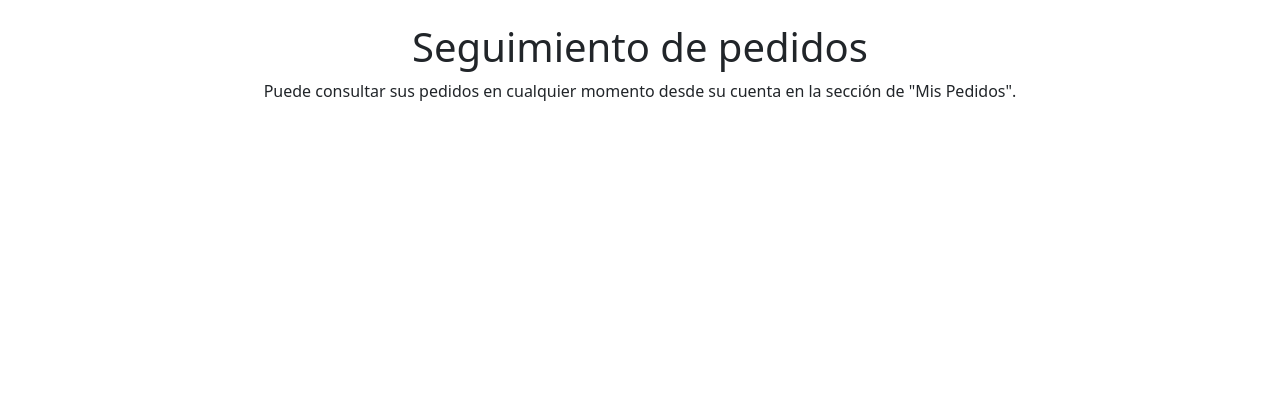
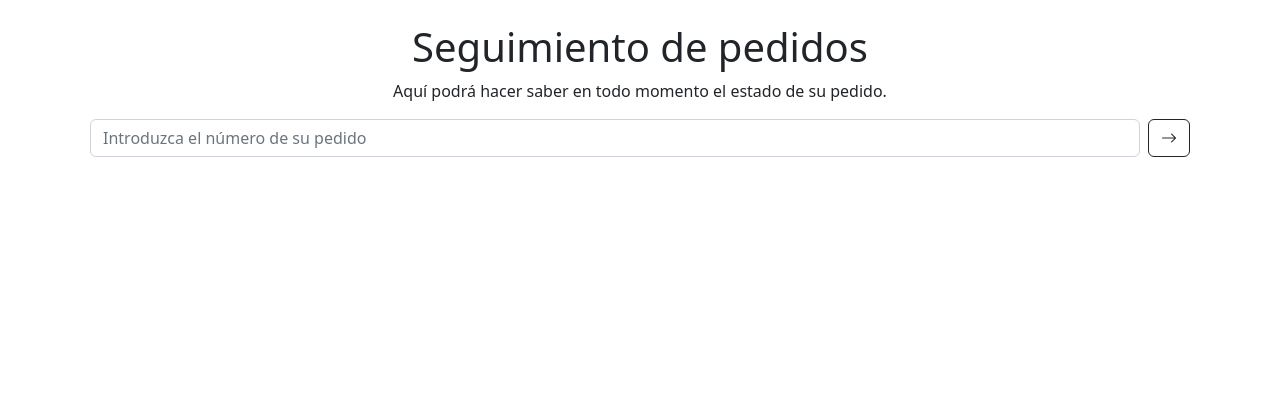
Before and after one commit to marsamber/PGPI, a Django app: page /seguimientoPedidos/ in a window 1280 px wide. Shown: the part 233-630 px from the top of the page. Run offline with Django 4.2, Linux system fonts and the light colour scheme; data comes from the database, SQL or seed files in the repository; some libraries are stand-ins or nearby versions.

Commit message:
Seguimiento Pedido

```diff
--- a/code/rentATractor/app/forms.py
+++ b/code/rentATractor/app/forms.py
@@ -88,3 +88,6 @@ class Step1Form(forms.Form):
         attrs={"class": "form-control me-2", "placeholder": "Nombre del país"}), label="País", required=True)
     phone = forms.CharField(widget=forms.TextInput(
         attrs={"class": "form-control me-2", "placeholder": "XXXXXXXXX"}), label="País", required=True)
+
+class SeguimientoPedidoForm(forms.Form):
+    idPedido = forms.IntegerField(widget=forms.TextInput(attrs={"class": "form-control me-2", "placeholder": "Introduzca el número de su pedido"}), label=False, required=True)
--- a/code/rentATractor/app/templates/seguimientoPedidos.html
+++ b/code/rentATractor/app/templates/seguimientoPedidos.html
@@ -1,7 +1,12 @@
 {% extends 'master.html' %} {% block contenido %}
-<div>
+<div class="text-center">
   <h1 class="text-center">Seguimiento de pedidos</h1>
-    <p class="text-center">Puede consultar sus pedidos en cualquier momento desde su cuenta en la sección de "Mis Pedidos".</p>
+  <p>Aquí podrá hacer saber en todo momento el estado de su pedido.</p>
+  <form class="d-flex mx-2" role="idPedido" method="post" action="">
+                    {% csrf_token %}
+                    {{form}}
+                    <button class="btn btn-outline-dark" type="submit"><i class="bi bi-arrow-right"></i></i></button>
+                </form>
 </div>
 {% endblock %}
 s
--- a/code/rentATractor/app/views.py
+++ b/code/rentATractor/app/views.py
@@ -15,7 +15,7 @@ from django.contrib import messages
 from app.forms import OrderForm, SearchForm, LoginForm
 from app.models import ClienteRegistrado, Contiene, EnCesta, Maquina, Opinion, Pedido
 import stripe
-from app.forms import OrderForm, SearchForm, ContactForm, ComplaintForm, Step1Form, OpinionForm, MiCuentaForm
+from app.forms import OrderForm, SearchForm, ContactForm, ComplaintForm, Step1Form, OpinionForm, MiCuentaForm, SeguimientoPedidoForm
 from .models import Maquina, Opinion, Pedido, Reclamacion
 from django.contrib.auth import authenticate, login as log, logout as django_logout
 
@@ -506,17 +506,25 @@ def seguimientoPedidos(request):
 
     formulario = SearchForm(initial={'search': None})
 
+    form = SeguimientoPedidoForm(initial={'idPedido': None})
+
     if request.method == 'POST':
         formulario = SearchForm(request.POST)
+        form = SeguimientoPedidoForm(request.POST)
+
         if formulario.is_valid() and formulario.has_changed():
             request.session['search'] = formulario.cleaned_data['search']
             return redirect('/catalogo/Resultados de: ' + request.session['search'])
+
+        if form.is_valid() and form.has_changed():
+            idPedido = form.cleaned_data['idPedido']
+            return redirect('/confirmacion/' + str(idPedido))
     try:
         cliente = ClienteRegistrado.objects.get(user=request.user.id).cliente
     except ObjectDoesNotExist:
         cliente = None
     return render(request, 'seguimientoPedidos.html',
-                  {'cesta': cesta, 'formulario': formulario, 'STATIC_URL': settings.STATIC_URL, 'cliente': cliente})
+                  {'cesta': cesta, 'formulario': formulario, 'form': form, 'STATIC_URL': settings.STATIC_URL, 'cliente': cliente})
 
 
 def politicaDevolucion(request):
```
